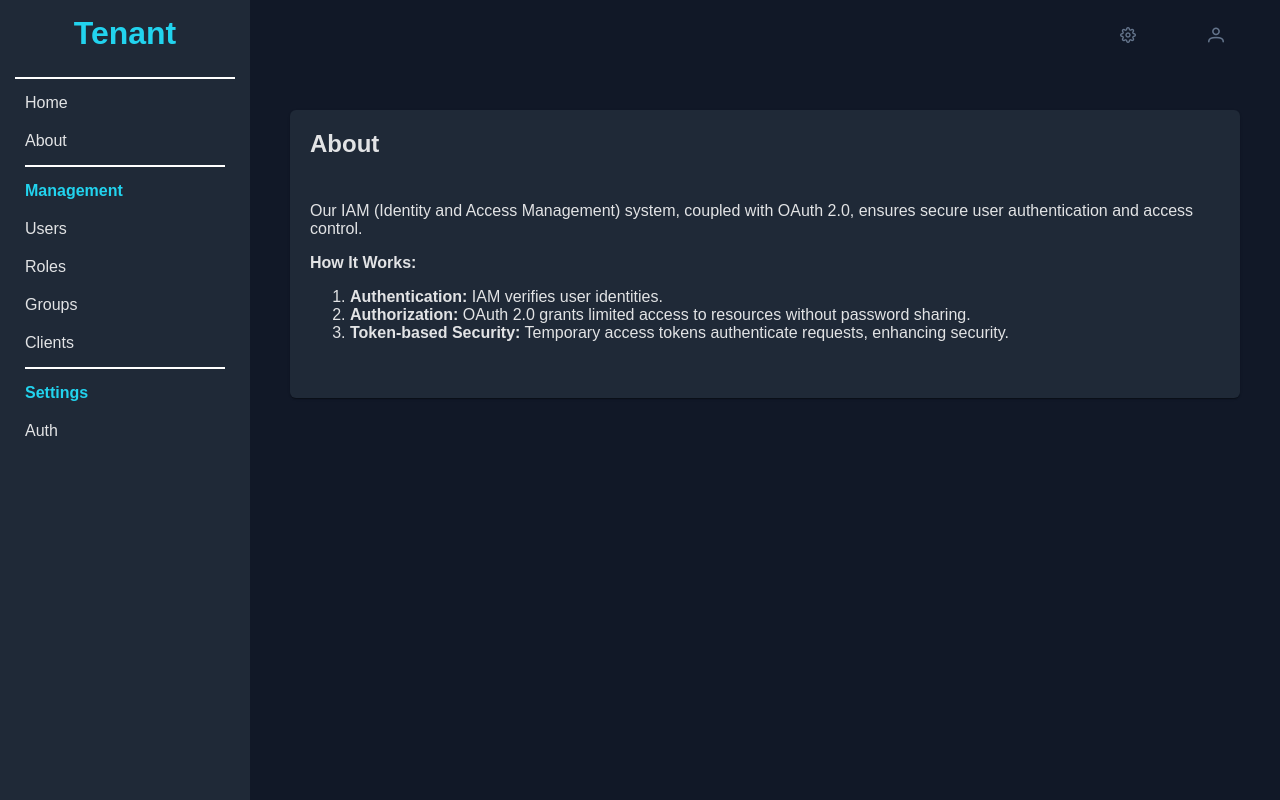
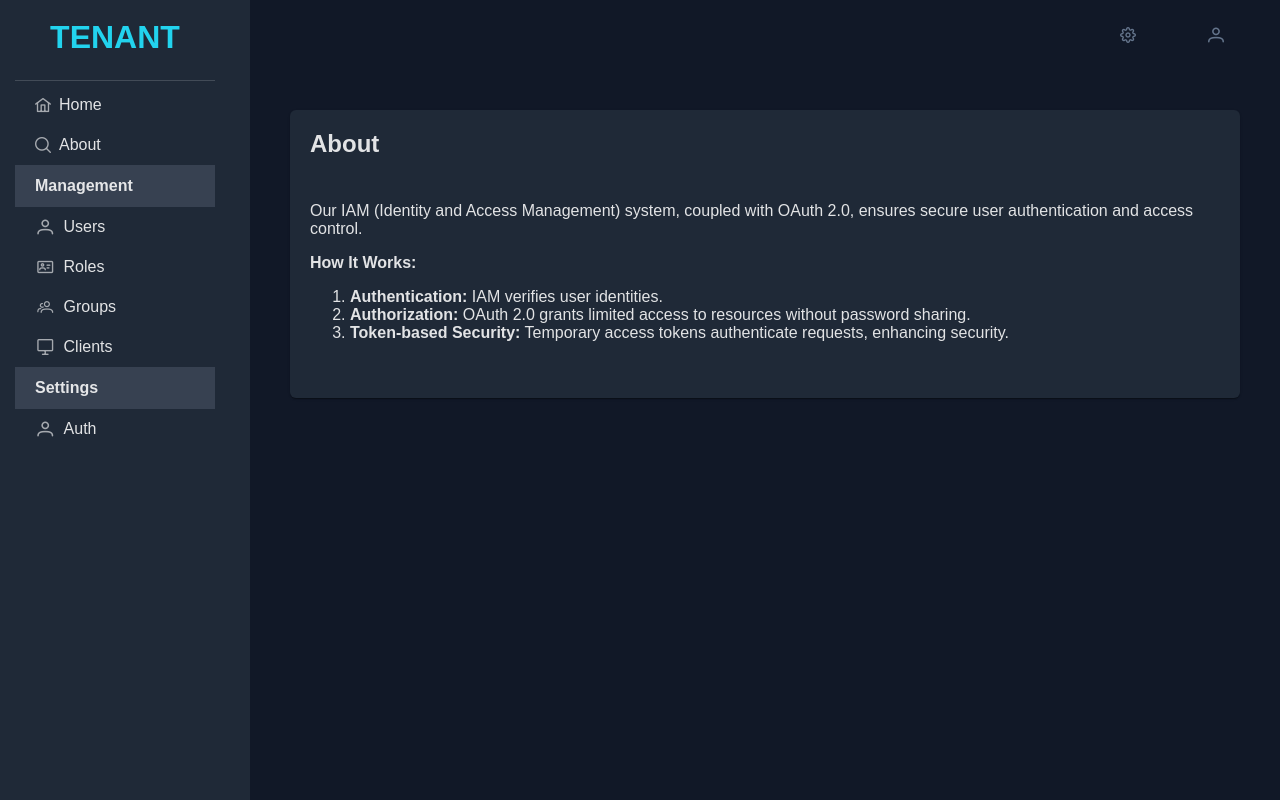
Before and after one commit to joyned/venus-iam-portal, a React (Create React App) app: page /about in a window 1280 px wide. Built offline with nearby package versions, Linux system fonts and the light colour scheme; no server answers; a web font is replaced by a local one.

Commit message:
style: change side menu

```diff
--- a/src/Layout/Layout.scss
+++ b/src/Layout/Layout.scss
@@ -32,27 +32,9 @@
                 }
             }
 
-            .menuList {
-                display: flex;
-                flex-direction: column;
-                padding: 0 10px;
-
-                .menuTitle {
-                    font-weight: bolder;
-                    color: var(--primary-color);
-                    cursor: initial;
-                    margin: 10px 0;
-                }
-
-                .menuItem {
-                    margin: 10px 0;
-                    cursor: pointer;
-                    color: var(--text-color);
-                }
-
-                .menuItem:hover {
-                    font-weight: bolder;
-                }
+            .leftMenuContent {
+                background-color: transparent;
+                border: none;
             }
         }
     }
--- a/src/Layout/Layout.tsx
+++ b/src/Layout/Layout.tsx
@@ -7,6 +7,65 @@ import './Layout.scss';
 
 export default function Layout(props: { children?: any }) {
     const user = JSON.parse(localStorage.getItem('user') || '{}');
+
+    const menuSideLeftItems: MenuItem[] = [
+        {
+            template: () => {
+                return (
+                    <div className="title">
+                        <h1>TENANT</h1>
+                    </div>
+                );
+            }
+        },
+        {
+            separator: true
+        },
+        { label: 'Home', icon: 'pi pi-home' },
+        {
+            label: 'About',
+            icon: 'pi pi-search',
+            command: () => navigate('/about')
+        },
+        {
+            label: 'Management',
+            items:
+                [
+                    {
+                        label: 'Users',
+                        icon: 'pi pi-fw pi-user',
+                        command: () => navigate('/user')
+                    },
+                    {
+                        label: 'Roles',
+                        icon: 'pi pi-fw pi-id-card',
+                        command: () => navigate('/role')
+                    },
+                    {
+                        label: 'Groups',
+                        icon: 'pi pi-fw pi-users',
+                        command: () => navigate('/group')
+                    },
+                    {
+                        label: 'Clients',
+                        icon: 'pi pi-fw pi-desktop',
+                        command: () => navigate('/client')
+                    }
+                ]
+        },
+        {
+            label: 'Settings',
+            items:
+                [
+                    {
+                        label: 'Auth',
+                        icon: 'pi pi-fw pi-user',
+                        command: () => navigate('/settings/auth')
+                    },
+                ]
+        }
+    ]
+
     const menuUserTopBar = useRef<Menu>(null);
     const menuUserItems: MenuItem[] = [
         {
@@ -28,28 +87,10 @@ export default function Layout(props: { children?: any }) {
 
     const navigate = useNavigate();
     return (
-        <div className="layoutContent">
+        <div className="layoutContent" >
             <div className="leftMenu">
                 <div className="content">
-                    <div className="title">
-                        <h1>Tenant</h1>
-                        <div className="separator"></div>
-                    </div>
-                    <div className="menuList">
-                        <span className='menuItem'>Home</span>
-                        <span className='menuItem' onClick={() => { navigate('/about') }}>About</span>
-
-                        <div className="separator"></div>
-                        <span className="menuTitle">Management</span>
-                        <span className='menuItem' onClick={() => { navigate('/user') }}>Users</span>
-                        <span className='menuItem' onClick={() => { navigate('/role') }}>Roles</span>
-                        <span className='menuItem' onClick={() => { navigate('/group') }}>Groups</span>
-                        <span className='menuItem' onClick={() => { navigate('/client') }}>Clients</span>
-
-                        <div className="separator"></div>
-                        <span className="menuTitle">Settings</span>
-                        <span className='menuItem' onClick={() => { navigate('/settings/auth') }}>Auth</span>
-                    </div>
+                    <Menu model={menuSideLeftItems} className='leftMenuContent' />
                 </div>
             </div>
             <div className="topMenu">
```
